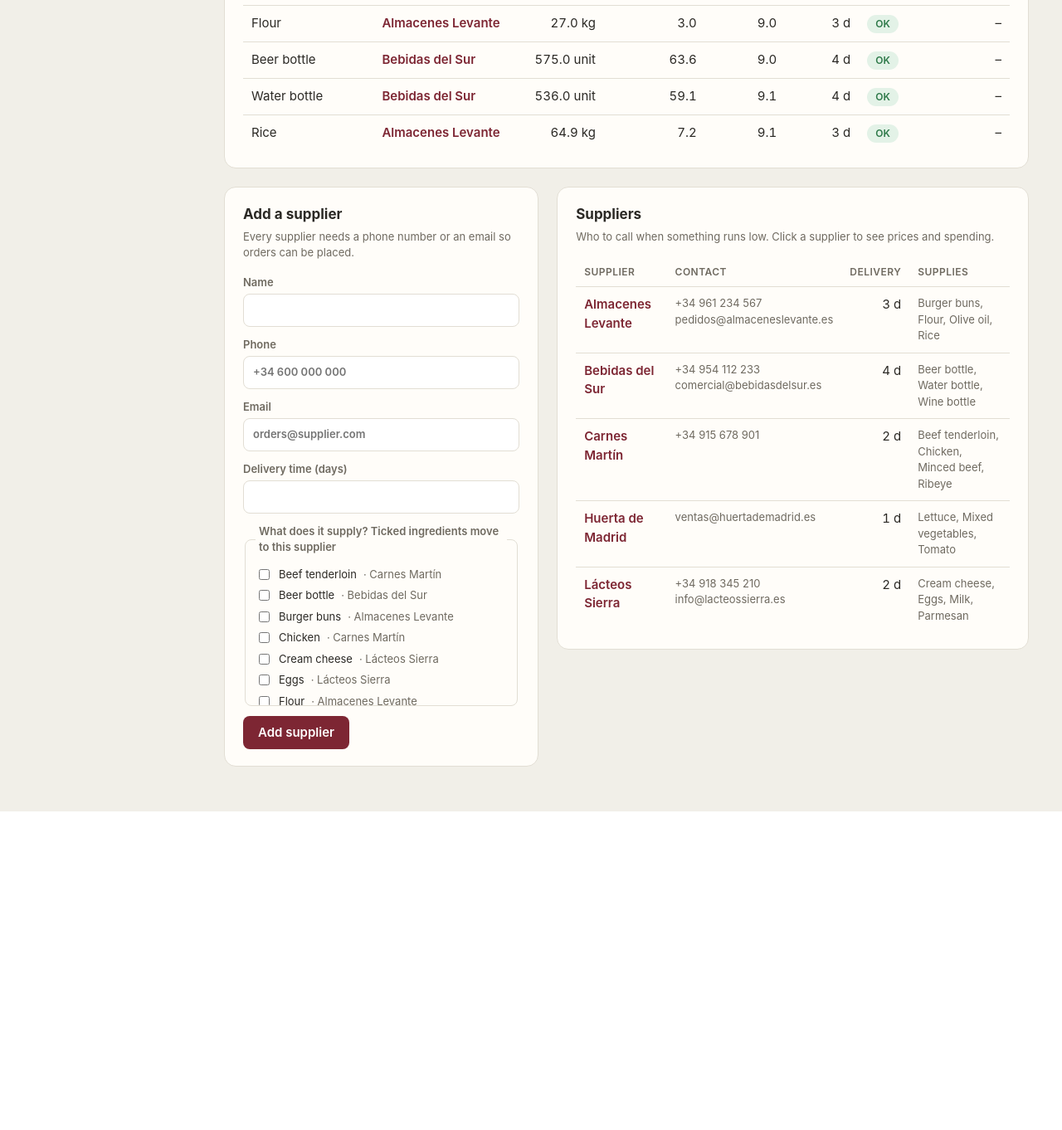
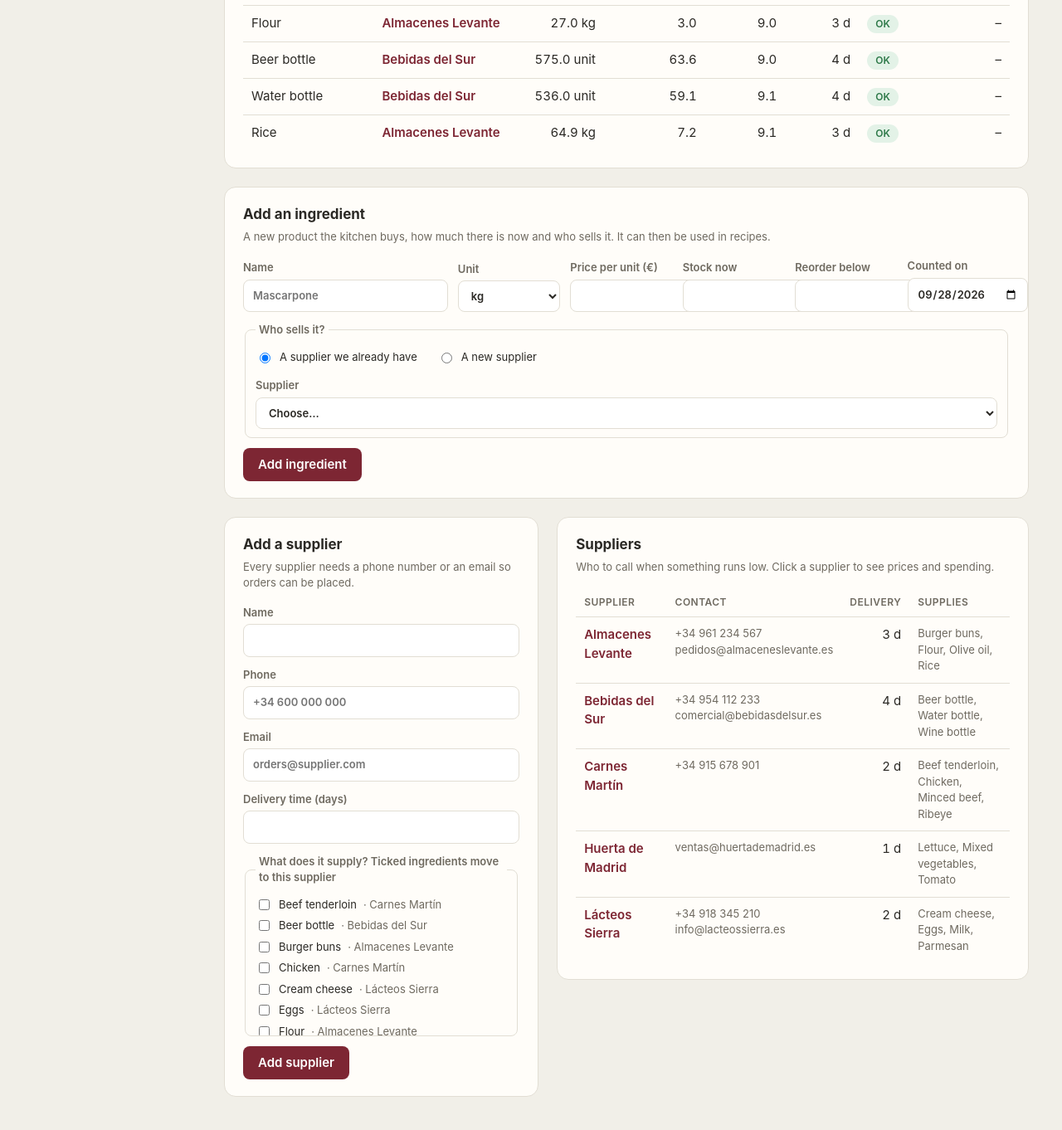
Before and after one commit to liglesias1/ManageEAT, a FastAPI app: page /sales/inventory in a window 1280 px wide. Shown: the part 1034-2396 px from the top of the page at 83% size. Before the commit the page ends 2012 px from the top, so only its background shows below. Run offline with FastAPI, Linux system fonts and the light colour scheme; data comes from the database, SQL or seed files in the repository.

Commit message:
feat(sales): add ingredients with an existing or new supplier

```diff
--- a/domains/sales/routes.py
+++ b/domains/sales/routes.py
@@ -9,7 +9,7 @@ from database import get_connection
 from domains.personnel.services import labor_cost  # the only thing sales uses from personnel (see ADR-2)
 from domains.sales import repository
 from domains.sales.repository import get_dish_sales
-from domains.sales.schemas import DishIn, FixedExpenseIn, PurchaseIn, SupplierIn
+from domains.sales.schemas import DishIn, FixedExpenseIn, IngredientIn, PurchaseIn, SupplierIn
 from domains.sales.services import (
     FOOD_COST_TARGET,
     classify_menu,
@@ -126,7 +126,8 @@ def create_dish(
     return RedirectResponse(url=f"/sales/dishes?added={dish.name}", status_code=303)
 
 
-def _inventory_page(request, errors=None, form=None, added=None, status_code=200):
+def _inventory_page(request, errors=None, form=None, added=None, status_code=200,
+                    ingredient_errors=None, ingredient_form=None):
     conn = get_connection()
     try:
         stock = stock_status(repository.get_stock_levels(conn), repository.get_last_order_day(conn))
@@ -148,6 +149,9 @@ def _inventory_page(request, errors=None, form=None, added=None, status_code=200
             "errors": errors or [],
             "form": form or {},
             "added": added,
+            # The page has two forms (ingredient and supplier), each with its own messages
+            "ingredient_errors": ingredient_errors or [],
+            "ingredient_form": ingredient_form or {"counted_at": as_of, "unit": "kg", "supplier_choice": "existing"},
         },
         status_code=status_code,
     )
@@ -156,6 +160,67 @@ def _inventory_page(request, errors=None, form=None, added=None, status_code=200
 @router.get("/inventory", response_class=HTMLResponse)
 def inventory_page(request: Request, added: str = None):
     return _inventory_page(request, added=added)
+
+
+@router.post("/inventory/ingredients", response_class=HTMLResponse)
+def create_ingredient(
+    request: Request,
+    name: str = Form(""),
+    unit: str = Form(""),
+    unit_cost: str = Form(""),
+    counted_stock: str = Form(""),
+    reorder_level: str = Form(""),
+    counted_at: str = Form(""),
+    supplier_choice: str = Form("existing"),
+    supplier_id: str = Form(""),
+    new_supplier_name: str = Form(""),
+    new_supplier_phone: str = Form(""),
+    new_supplier_email: str = Form(""),
+    new_supplier_lead_time: str = Form(""),
+):
+    form = {"name": name, "unit": unit, "unit_cost": unit_cost, "counted_stock": counted_stock,
+            "reorder_level": reorder_level, "counted_at": counted_at, "supplier_choice": supplier_choice,
+            "supplier_id": supplier_id, "new_supplier_name": new_supplier_name, "new_supplier_phone": new_supplier_phone,
+            "new_supplier_email": new_supplier_email, "new_supplier_lead_time": new_supplier_lead_time}
+    data = {key: form[key] for key in ("name", "unit", "unit_cost", "counted_stock", "reorder_level", "counted_at")}
+    if supplier_choice == "new":
+        data["new_supplier"] = {"name": new_supplier_name, "phone": new_supplier_phone,
+                                "email": new_supplier_email, "lead_time_days": new_supplier_lead_time}
+    else:
+        data["supplier_id"] = supplier_id
+    try:
+        ingredient = IngredientIn(**data)
+    except ValidationError as error:
+        messages = []
+        for e in error.errors():
+            # e.g. ("new_supplier", "email") -> "New supplier email"
+            where = " ".join(str(part) for part in e["loc"]).replace("_", " ").capitalize() or "Supplier"
+            messages.append(f"{where}: {e['msg'].replace('Value error, ', '').lower()}")
+        return _inventory_page(request, ingredient_errors=messages, ingredient_form=form, status_code=422)
+
+    conn = get_connection()
+    try:
+        problem = None
+        if ingredient.supplier_id is not None and repository.get_supplier(conn, ingredient.supplier_id) is None:
+            problem = "Supplier: choose one of the suppliers in the list"
+        elif ingredient.name.lower() in {i["name"].lower() for i in repository.get_ingredient_choices(conn)}:
+            problem = "Name: there is already an ingredient with that name"
+        else:
+            new = ingredient.new_supplier
+            saved_supplier = repository.add_ingredient(
+                conn, ingredient.name, ingredient.unit, ingredient.unit_cost, ingredient.counted_stock,
+                ingredient.counted_at.isoformat(), ingredient.reorder_level,
+                supplier_id=ingredient.supplier_id,
+                new_supplier=(new.name, new.phone, new.email, new.lead_time_days) if new else None,
+            )
+    finally:
+        conn.close()
+
+    if problem:
+        return _inventory_page(request, ingredient_errors=[problem], ingredient_form=form, status_code=422)
+    # The supplier's page now lists the new product, ready to record its first delivery
+    return RedirectResponse(url=f"/sales/suppliers/{saved_supplier}?new_ingredient={ingredient.name}",
+                            status_code=303)
 
 
 @router.post("/inventory/suppliers", response_class=HTMLResponse)
@@ -186,7 +251,8 @@ def create_supplier(
     return RedirectResponse(url=f"/sales/inventory?added={supplier.name}", status_code=303)
 
 
-def _supplier_page(request, supplier_id, errors=None, form=None, added=False, status_code=200):
+def _supplier_page(request, supplier_id, errors=None, form=None, added=False, status_code=200,
+                   new_ingredient=None):
     conn = get_connection()
     try:
         supplier = repository.get_supplier(conn, supplier_id)
@@ -210,14 +276,15 @@ def _supplier_page(request, supplier_id, errors=None, form=None, added=False, st
             "errors": errors or [],
             "form": form or {"received_on": as_of},
             "added": added,
+            "new_ingredient": new_ingredient,
         },
         status_code=status_code,
     )
 
 
 @router.get("/suppliers/{supplier_id}", response_class=HTMLResponse)
-def supplier_page(request: Request, supplier_id: int, added: bool = False):
-    return _supplier_page(request, supplier_id, added=added)
+def supplier_page(request: Request, supplier_id: int, added: bool = False, new_ingredient: str = None):
+    return _supplier_page(request, supplier_id, added=added, new_ingredient=new_ingredient)
 
 
 @router.post("/suppliers/{supplier_id}/purchases", response_class=HTMLResponse)
--- a/static/style.css
+++ b/static/style.css
@@ -235,3 +235,11 @@ td.num, th.num { text-align: right; font-variant-numeric: tabular-nums; }
 .preview strong { font-size: 17px; }
 .badge.new { color: var(--muted); background: var(--line); }
 .subhead { margin: 24px 0 4px; font-size: 15px; }
+
+
+/* Add ingredient form */
+.ingredient-fields { display: grid; grid-template-columns: 2fr repeat(5, minmax(0, 1fr)); gap: 12px; align-items: end; }
+.supplier-choice { max-height: none; display: grid; gap: 12px; }
+.segmented { display: flex; gap: 24px; }
+.new-supplier-fields { display: grid; grid-template-columns: 2fr 1.5fr 2fr 1fr; gap: 12px; }
+.supplier-panel[hidden] { display: none; }
--- a/templates/sales/inventory.html
+++ b/templates/sales/inventory.html
@@ -82,6 +82,76 @@ and what to order before it runs out. Figures as of {{ as_of or "–" }}.
   </table>
 </section>
 
+<section class="card" id="new-ingredient">
+  <h2>Add an ingredient</h2>
+  <p class="hint">A new product the kitchen buys, how much there is now and who sells it. It can then be used in recipes.</p>
+
+  {% if ingredient_errors %}
+  <div class="notice error">
+    {% for message in ingredient_errors %}<div>{{ message }}</div>{% endfor %}
+  </div>
+  {% endif %}
+
+  {% set f = ingredient_form %}
+  <form method="post" action="/sales/inventory/ingredients#new-ingredient" class="form ingredient-form">
+    <div class="ingredient-fields">
+      <label>Name<input name="name" value="{{ f.name or '' }}" required minlength="2" placeholder="Mascarpone"></label>
+      <label>Unit
+        <select name="unit">
+          {% for u in ["kg", "l", "unit"] %}
+          <option value="{{ u }}" {{ 'selected' if f.unit == u else '' }}>{{ u }}</option>
+          {% endfor %}
+        </select>
+      </label>
+      <label>Price per unit (€)<input name="unit_cost" type="number" step="0.01" min="0.01" value="{{ f.unit_cost or '' }}" required></label>
+      <label>Stock now<input name="counted_stock" type="number" step="any" min="0" value="{{ f.counted_stock or '' }}" required></label>
+      <label>Reorder below<input name="reorder_level" type="number" step="any" min="0" value="{{ f.reorder_level or '' }}" required></label>
+      <label>Counted on<input name="counted_at" type="date" value="{{ f.counted_at or '' }}" required></label>
+    </div>
+
+    <fieldset class="choices supplier-choice">
+      <legend>Who sells it?</legend>
+      <div class="segmented">
+        <label class="choice"><input type="radio" name="supplier_choice" value="existing" {{ 'checked' if f.supplier_choice != 'new' else '' }}> A supplier we already have</label>
+        <label class="choice"><input type="radio" name="supplier_choice" value="new" {{ 'checked' if f.supplier_choice == 'new' else '' }}> A new supplier</label>
+      </div>
+
+      <div class="supplier-panel" data-choice="existing">
+        <label>Supplier
+          <select name="supplier_id">
+            <option value="">Choose…</option>
+            {% for s in suppliers %}
+            <option value="{{ s.id }}" {{ 'selected' if f.supplier_id == s.id | string else '' }}>{{ s.name }} · delivers in {{ s.lead_time_days }} d</option>
+            {% endfor %}
+          </select>
+        </label>
+      </div>
+
+      <div class="supplier-panel new-supplier-fields" data-choice="new">
+        <label>Supplier name<input name="new_supplier_name" value="{{ f.new_supplier_name or '' }}" placeholder="Quesos Italia"></label>
+        <label>Phone<input name="new_supplier_phone" value="{{ f.new_supplier_phone or '' }}" placeholder="+34 600 000 000"></label>
+        <label>Email<input name="new_supplier_email" type="email" value="{{ f.new_supplier_email or '' }}" placeholder="orders@supplier.com"></label>
+        <label>Delivery time (days)<input name="new_supplier_lead_time" type="number" min="0" max="60" value="{{ f.new_supplier_lead_time or '' }}"></label>
+      </div>
+    </fieldset>
+
+    <button type="submit">Add ingredient</button>
+  </form>
+</section>
+
+<script>
+  // Shows the fields for an existing supplier or for a new one, depending on the choice
+  const ingredientForm = document.querySelector(".ingredient-form");
+  function showSupplierChoice() {
+    const choice = ingredientForm.querySelector("input[name=supplier_choice]:checked").value;
+    ingredientForm.querySelectorAll(".supplier-panel").forEach(panel => {
+      panel.hidden = panel.dataset.choice !== choice;
+    });
+  }
+  ingredientForm.querySelectorAll("input[name=supplier_choice]").forEach(r => r.addEventListener("change", showSupplierChoice));
+  showSupplierChoice();
+</script>
+
 <div class="split">
   <section class="card" id="new-supplier">
     <h2>Add a supplier</h2>
--- a/templates/sales/supplier.html
+++ b/templates/sales/supplier.html
@@ -8,6 +8,12 @@
 {% endblock %}
 
 {% block content %}
+{% if new_ingredient %}
+<p class="notice success">
+  Ingredient “{{ new_ingredient }}” added and linked to {{ supplier.name }}.
+  Record its first delivery below, or <a class="link" href="/sales/dishes#new-dish">use it in a dish →</a>
+</p>
+{% endif %}
 <section class="kpis">
   <div class="kpi highlight">
     <div class="label">
```
Also changed, not shown: domains/sales/repository.py (+22 -0 lines), domains/sales/schemas.py (+35 -0 lines), tests/sales/test_inventory.py (+25 -1 lines), tests/sales/test_pages.py (+52 -0 lines).
